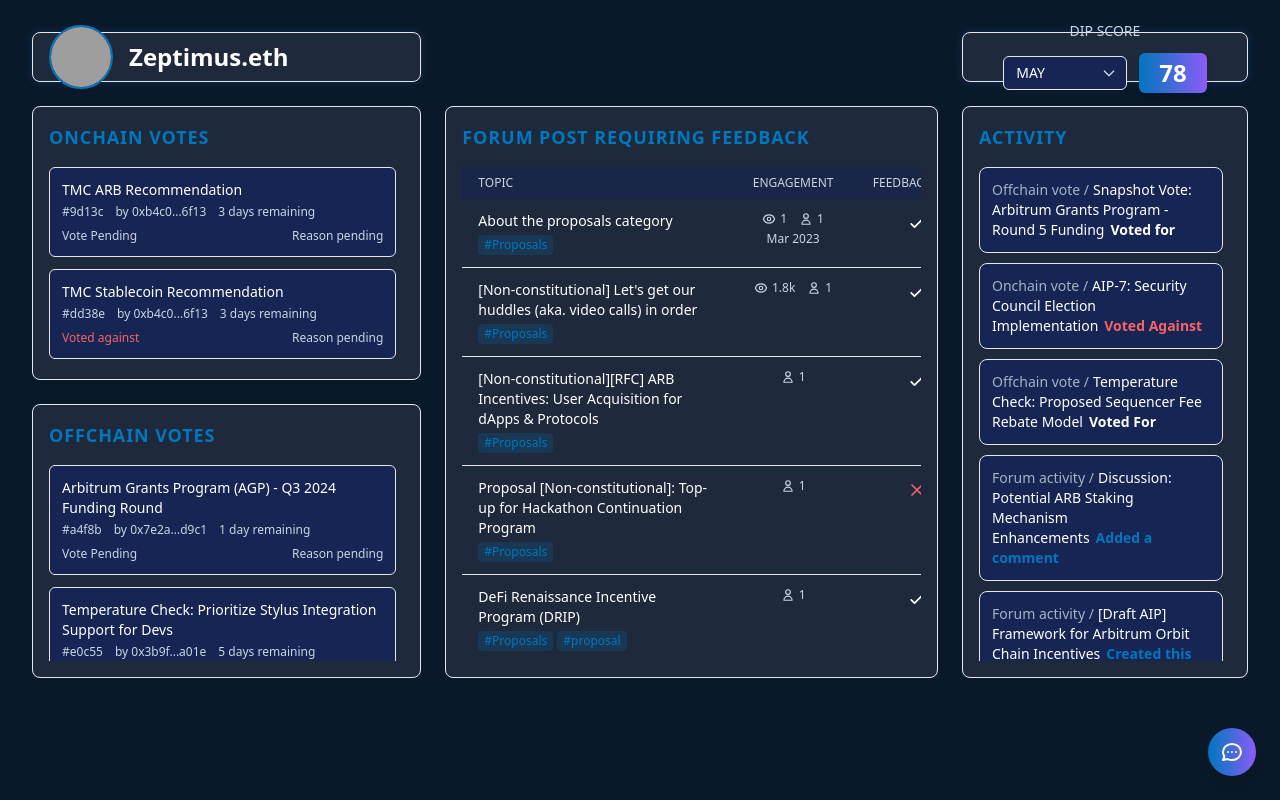
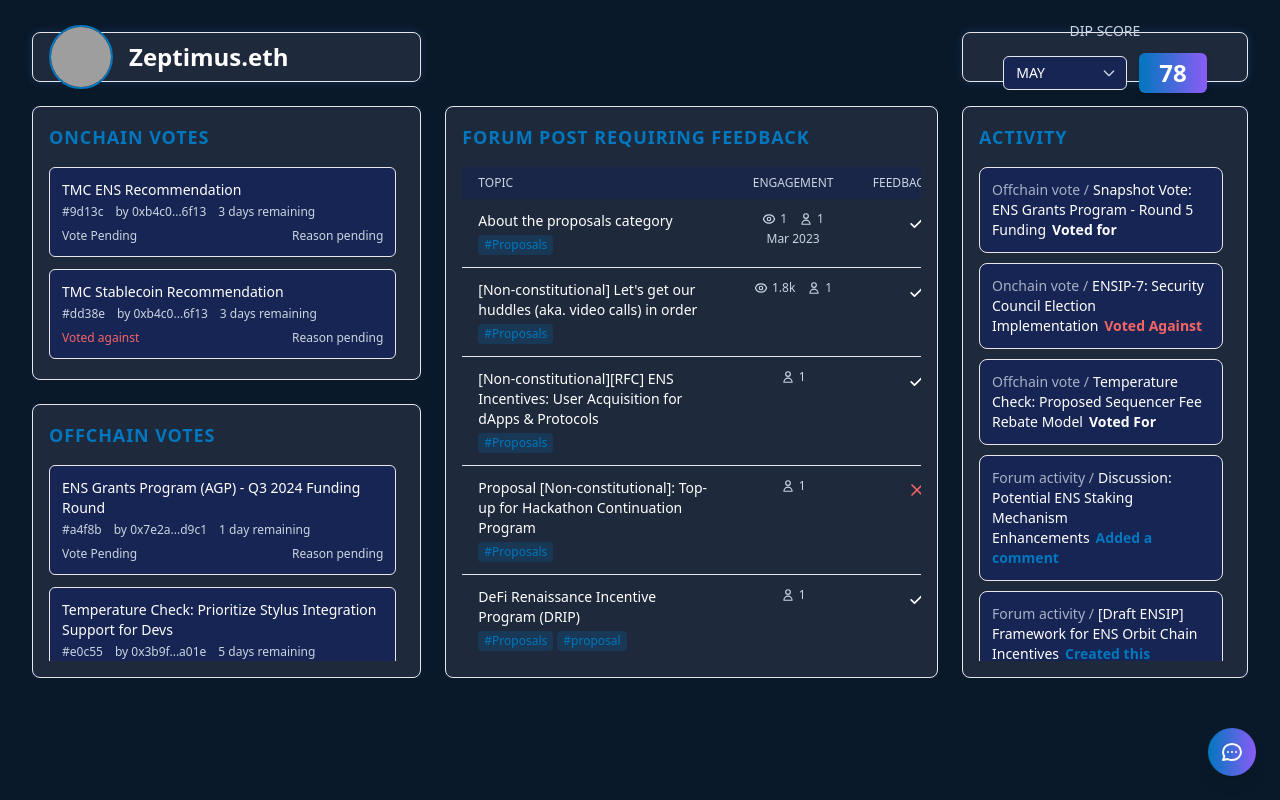
Before and after one commit to GeneralMagicio/govpal-front, a Next.js app: page /dashboard in a window 1280 px wide. Built offline with nearby package versions, Linux system fonts and the light colour scheme; grey boxes are pictures that could not be loaded.

Commit message:
Fix mock data

```diff
--- a/app/dashboard/mockData.ts
+++ b/app/dashboard/mockData.ts
@@ -4,7 +4,7 @@
   data: {
     onchain_votes: [
       {
-        title: "TMC ARB Recommendation",
+        title: "TMC ENS Recommendation",
         id_reference: "#9d13c",
         author_snippet: "0xb4c0...6f13",
         time_remaining: "3 days remaining",
@@ -36,7 +36,7 @@
   data: {
     offchain_votes: [
       {
-        title: "Arbitrum Grants Program (AGP) - Q3 2024 Funding Round",
+        title: "ENS Grants Program (AGP) - Q3 2024 Funding Round",
         id_reference: "#a4f8b", // Example Snapshot ID or Forum Post ref
         author_snippet: "0x7e2a...d9c1", // Plausible delegate or proposer address
         time_remaining: "1 day remaining",
@@ -85,7 +85,7 @@
       },
       {
         title:
-          "[Non-constitutional][RFC] ARB Incentives: User Acquisition for dApps & Protocols",
+          "[Non-constitutional][RFC] ENS Incentives: User Acquisition for dApps & Protocols",
         tags: ["#Proposals"],
         engagement_metric_1: null,
         feedback_status: "Complete",
@@ -136,12 +136,12 @@
     activity_feed: [
       {
         type: "Offchain vote",
-        subject: "Snapshot Vote: Arbitrum Grants Program - Round 5 Funding",
+        subject: "Snapshot Vote: ENS Grants Program - Round 5 Funding",
         action: "Voted for",
       },
       {
         type: "Onchain vote",
-        subject: "AIP-7: Security Council Election Implementation",
+        subject: "ENSIP-7: Security Council Election Implementation",
         action: "Voted Against",
       },
       {
@@ -151,12 +151,12 @@
       },
       {
         type: "Forum activity",
-        subject: "Discussion: Potential ARB Staking Mechanism Enhancements",
+        subject: "Discussion: Potential ENS Staking Mechanism Enhancements",
         action: "Added a comment",
       },
       {
         type: "Forum activity",
-        subject: "[Draft AIP] Framework for Arbitrum Orbit Chain Incentives",
+        subject: "[Draft ENSIP] Framework for ENS Orbit Chain Incentives",
         action: "Created this proposal",
       },
     ],
```
